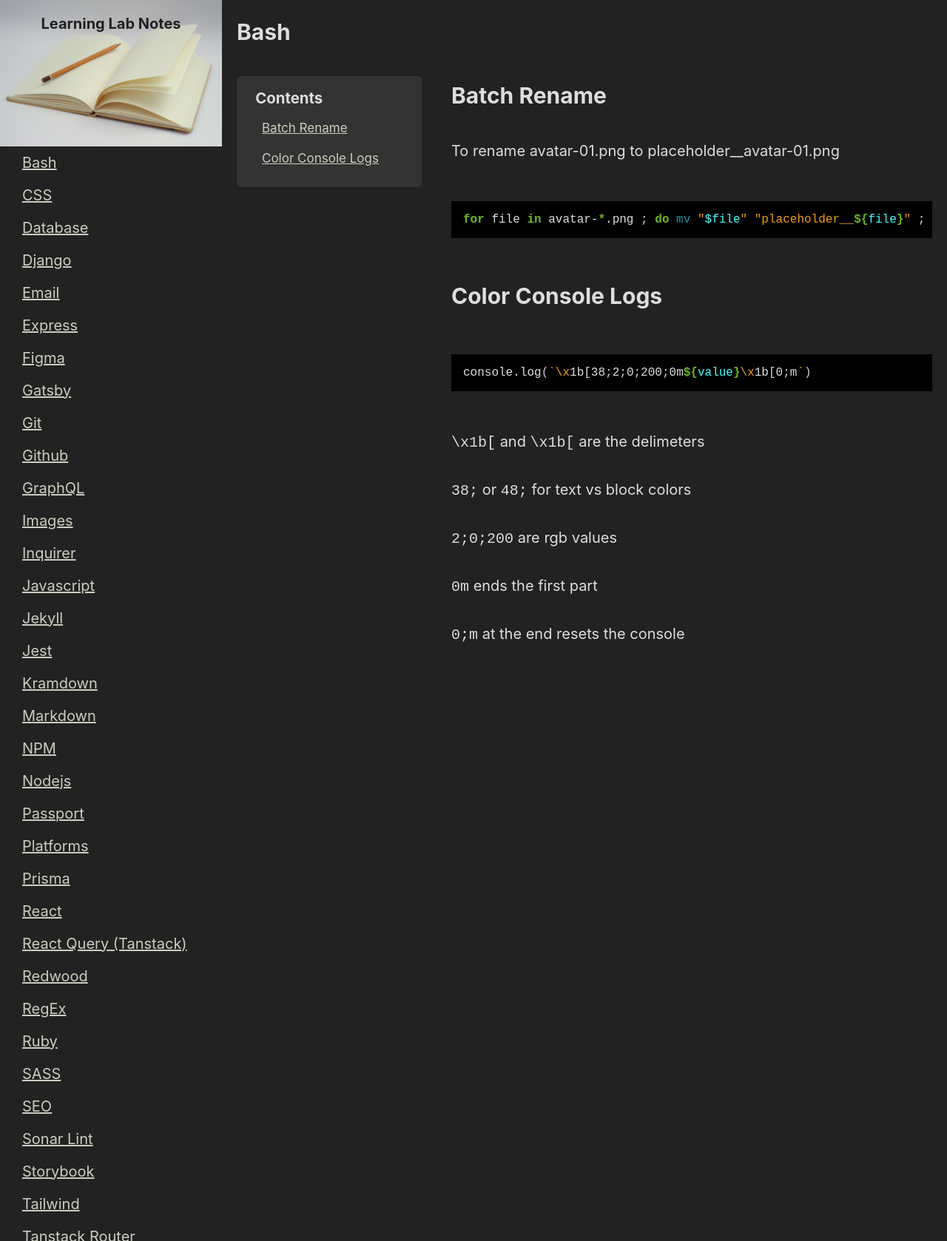
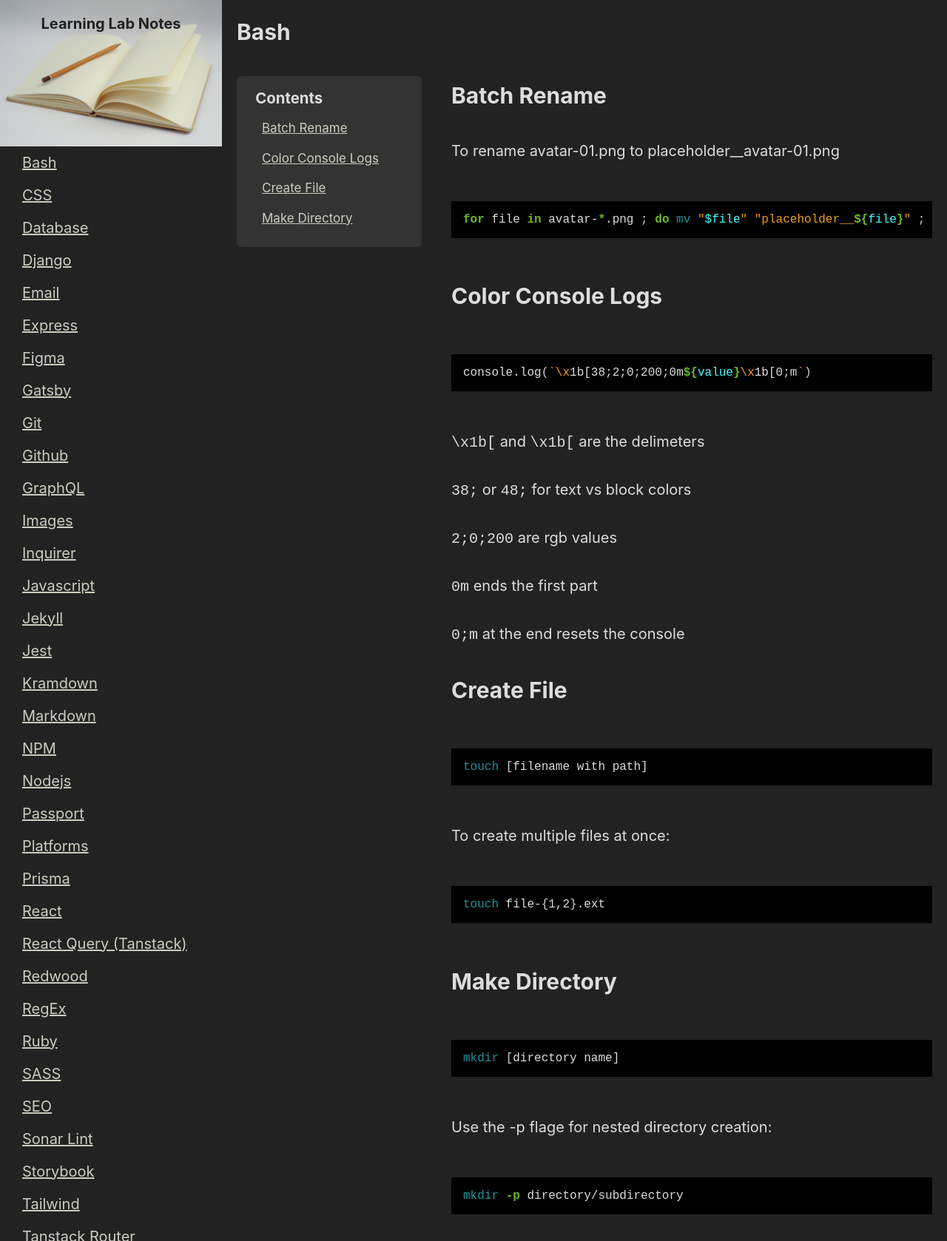
Before and after one commit to ElliotReed/learning-lab-notes, a Jekyll site: the page built from _notes/bash.md, in a window 1280 px wide. Shown: the whole page at 74% size. Built offline with Jekyll 4.4.1, drawn with Linux system fonts in a browser that asks for light colours.

Commit message:
added directory and file creation

````diff
--- a/_notes/bash.md
+++ b/_notes/bash.md
@@ -31,3 +31,27 @@ console.log(`\x1b[38;2;0;200;0m${value}\x1b[0;m`)
 `0m` ends the first part
 
 `0;m` at the end resets the console
+
+## Create File
+
+```shell
+touch [filename with path]
+```
+
+To create multiple files at once:
+
+```shell
+touch file-{1,2}.ext
+```
+
+## Make Directory
+
+```shell
+mkdir [directory name]
+```
+
+Use the -p flage for nested directory creation:
+
+```shell
+mkdir -p directory/subdirectory
+```
````
